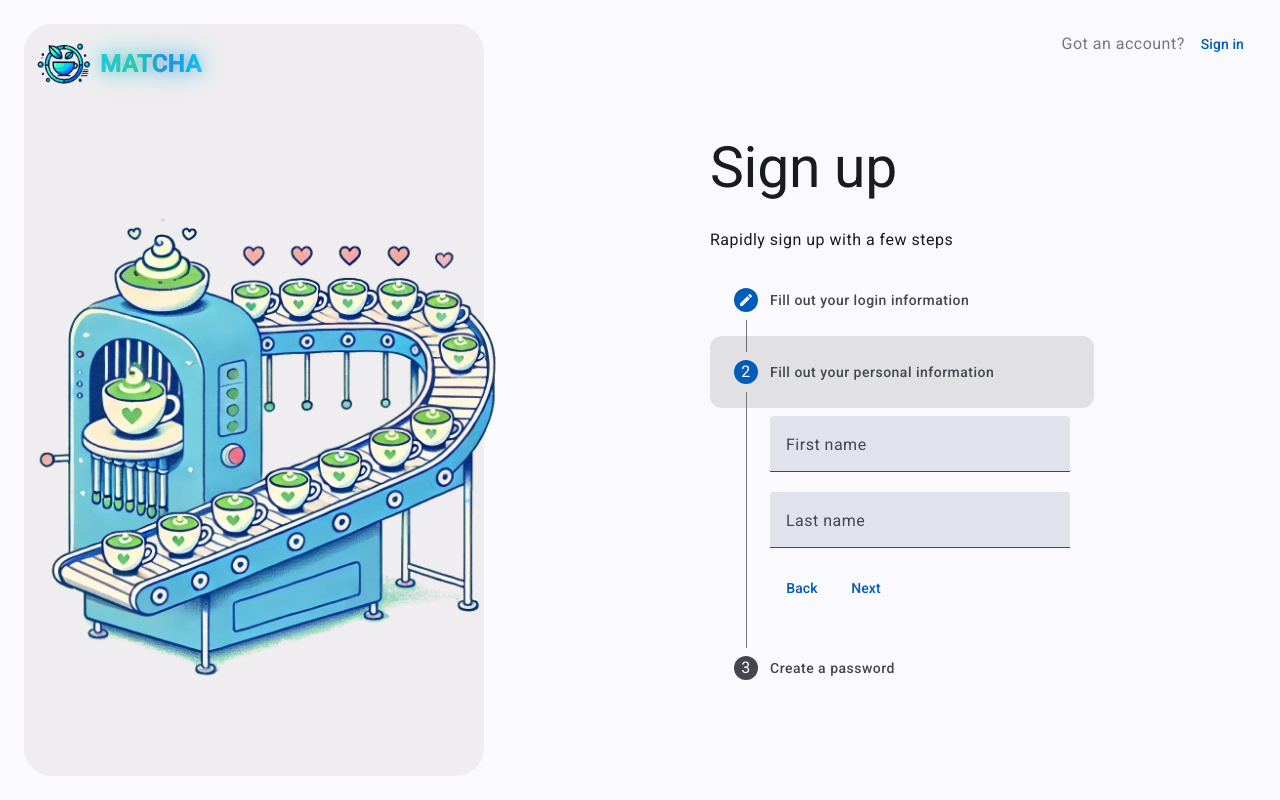
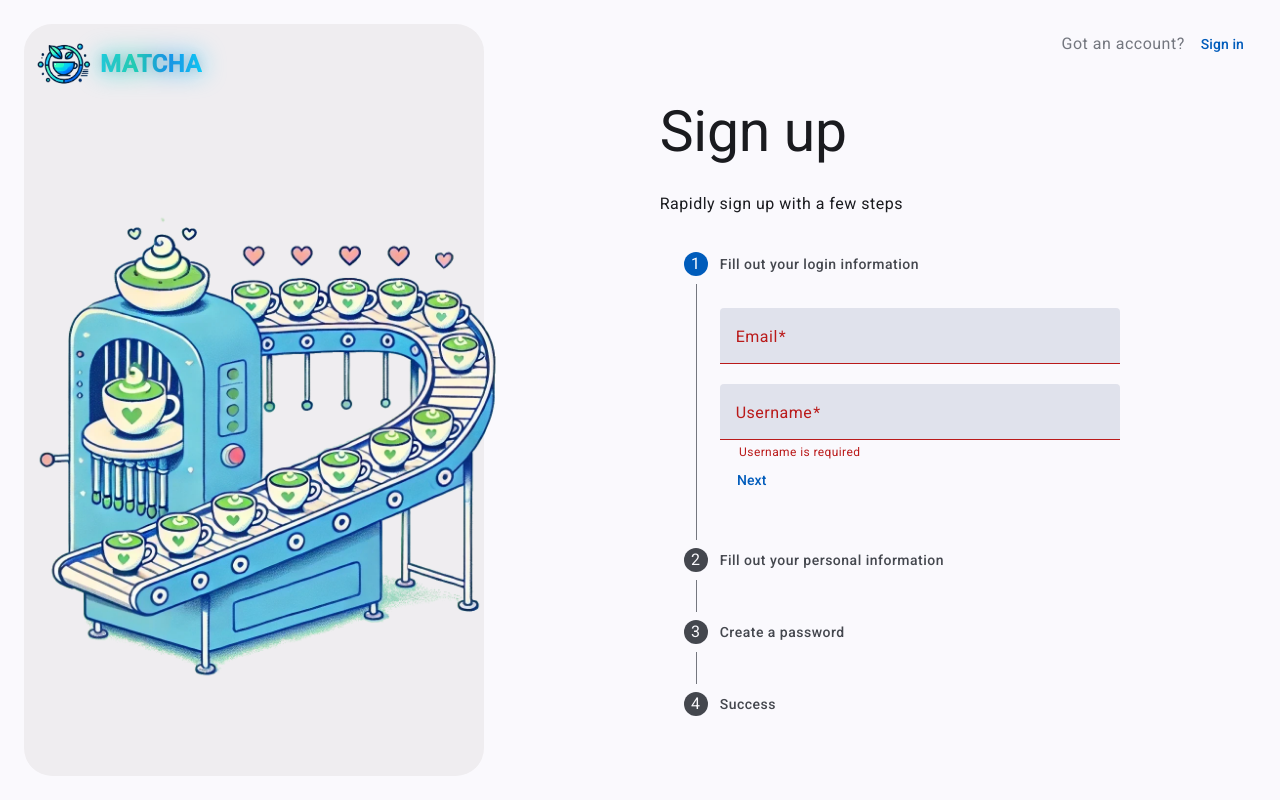
Before and after one commit to Rart3x/42-matcha, an Angular app: page /register in a window 1280 px wide. Both pictures are taken after a click on the button "Next". Built offline with nearby package versions, Linux system fonts and the light colour scheme; no server answers.

Commit message:
wip: setting up shared validation for register form

```diff
--- a/src/api/api.ts
+++ b/src/api/api.ts
@@ -5,6 +5,7 @@ import { SessionMiddleware } from '@api/middlewares/session.middleware';
 import { UnauthorizedError } from '@api/exceptions/UnauthorizedError';
 import { AuthController } from '@api/controllers/auth.controller';
 import { AccountController } from '@api/controllers/account.controller';
+import { ValidationError } from '@api/exceptions/ValidationError';
 
 ////////////////////////////////////////////////////////////////////////////////////////////////////////////////////////
 /// Configure root api router with global middlewares                                                                ///
@@ -46,6 +47,11 @@ ApiRouter.use((err: Error, req: Request, res: Response, next: NextFunction) => {
             .status(401)
             .json({ error: { name: err.name, message: err.message } });
     }
+    if (err instanceof ValidationError) {
+        return res
+            .status(400)
+            .json({ error: { name: err.name, message: err.message } });
+    }
     return res.sendStatus(400);
 });
 
--- /dev/null
+++ b/src/api/exceptions/ValidationError.ts
@@ -0,0 +1,7 @@
+export class ValidationError extends Error {
+    constructor(message?: string) {
+        super();
+        this.name = 'Validation';
+        this.message = message || 'Validation error';
+    }
+}
--- /dev/null
+++ b/src/api/validators/ApiValidator.ts
@@ -0,0 +1,25 @@
+/**
+ * ApiValidator type.
+ */
+export type ApiValidator = {
+    name: string;
+    message: string;
+    validate: (value: string | undefined) => boolean;
+};
+
+export type ApiValidationError = {
+    name: string;
+    message: string;
+};
+
+export function validate(
+    value: string | undefined,
+    validators: ApiValidator[],
+): ApiValidationError[] {
+    return validators
+        .filter((validator) => !validator.validate(value))
+        .map((validator) => ({
+            name: validator.name,
+            message: validator.message,
+        }));
+}
--- /dev/null
+++ b/src/api/validators/password.validators.ts
@@ -0,0 +1,39 @@
+import { ApiValidator } from '@api/validators/ApiValidator';
+
+export const passwordValidators: ApiValidator[] = [
+    {
+        name: 'required',
+        message: 'Password is required',
+        validate: (value) => !!value,
+    },
+    {
+        name: 'minLength',
+        message: 'Password must be at least 8 characters',
+        validate: (value) => !!value && value.length >= 8,
+    },
+    {
+        name: 'maxLength',
+        message: 'Password must be at most 100 characters',
+        validate: (value) => !!value && value.length <= 100,
+    },
+    {
+        name: 'containsUppercase',
+        message: 'Password must contain at least one uppercase letter',
+        validate: (value) => /[A-Z]/.test(value || ''),
+    },
+    {
+        name: 'containsLowercase',
+        message: 'Password must contain at least one lowercase letter',
+        validate: (value) => /[a-z]/.test(value || ''),
+    },
+    {
+        name: 'containsNumber',
+        message: 'Password must contain at least one number',
+        validate: (value) => /[0-9]/.test(value || ''),
+    },
+    {
+        name: 'containsSpecialCharacter',
+        message: 'Password must contain at least one special character',
+        validate: (value) => /[^a-zA-Z0-9]/.test(value || ''),
+    },
+];
--- /dev/null
+++ b/src/api/validators/username.validators.ts
@@ -0,0 +1,24 @@
+import { ApiValidator } from './ApiValidator';
+
+export const usernameValidators: ApiValidator[] = [
+    {
+        name: 'required',
+        message: 'Username is required',
+        validate: (value) => !!value,
+    },
+    {
+        name: 'minLength',
+        message: 'Username must be at least 3 characters',
+        validate: (value) => !!value && value.length >= 3,
+    },
+    {
+        name: 'maxLength',
+        message: 'Username must be at most 20 characters',
+        validate: (value) => !!value && value.length <= 20,
+    },
+    {
+        name: 'containsOnlyLettersAndNumbers',
+        message: 'Username must contain only letters and numbers',
+        validate: (value) => /^[a-zA-Z0-9]+$/.test(value || ''),
+    },
+];
--- a/src/app/core/auth/pages/register-page/register-page.component.html
+++ b/src/app/core/auth/pages/register-page/register-page.component.html
@@ -14,7 +14,7 @@
         <p>Rapidly sign up with a few steps</p>
 
         <form [formGroup]="registerForm">
-            <mat-stepper orientation="vertical">
+            <mat-stepper orientation="vertical" linear>
                 <!-- Step 1 -->
                 <mat-step [stepControl]="registerForm.controls.loginInfoStep">
                     <ng-template matStepLabel
@@ -44,6 +44,19 @@
                                         .username
                                 "
                             />
+                            <mat-error>
+                                @if (
+                                    registerForm.controls.loginInfoStep.controls
+                                        .username.errors
+                                ) {
+                                    {{
+                                        Object.values(
+                                            registerForm.controls.loginInfoStep
+                                                .controls.username.errors
+                                        )[0]
+                                    }}
+                                }
+                            </mat-error>
                         </mat-form-field>
                     </div>
 
@@ -141,6 +154,12 @@
                         </button>
                     </div>
                 </mat-step>
+
+                <mat-step>
+                    <ng-template matStepLabel>Success</ng-template>
+                    <p>Your account has been created successfully!</p>
+                    <p>An email has been sent to you to verify your account.</p>
+                </mat-step>
             </mat-stepper>
         </form>
     </div>
--- a/src/app/core/auth/pages/register-page/register-page.component.ts
+++ b/src/app/core/auth/pages/register-page/register-page.component.ts
@@ -3,9 +3,11 @@ import { AuthLayoutComponent } from '@app/core/auth/auth-layout/auth-layout.comp
 import { MatButtonModule } from '@angular/material/button';
 import { RouterModule } from '@angular/router';
 import { MatStepperModule } from '@angular/material/stepper';
-import { FormBuilder, ReactiveFormsModule } from '@angular/forms';
+import { FormBuilder, ReactiveFormsModule, Validators } from '@angular/forms';
 import { MatFormFieldModule } from '@angular/material/form-field';
 import { MatInputModule } from '@angular/material/input';
+import { fromApiValidator } from '@app/shared/validators/from-api-validator';
+import { usernameValidators } from '@api/validators/username.validators';
 
 @Component({
     selector: 'app-register-page',
@@ -27,16 +29,20 @@ export class RegisterPageComponent {
 
     registerForm = this.#fb.nonNullable.group({
         loginInfoStep: this.#fb.nonNullable.group({
-            email: this.#fb.nonNullable.control(''),
-            username: this.#fb.nonNullable.control(''),
+            email: ['', [Validators.required]],
+            username: [
+                '',
+                [Validators.required, fromApiValidator(usernameValidators)],
+            ],
         }),
         passwordStep: this.#fb.nonNullable.group({
-            password: this.#fb.nonNullable.control(''),
-            confirmPassword: this.#fb.nonNullable.control(''),
+            password: ['', [Validators.required]],
+            confirmPassword: ['', [Validators.required]],
         }),
         personalInfoStep: this.#fb.nonNullable.group({
-            firstName: this.#fb.nonNullable.control(''),
-            lastName: this.#fb.nonNullable.control(''),
+            firstName: ['', [Validators.required]],
+            lastName: ['', [Validators.required]],
         }),
     });
+    protected readonly Object = Object;
 }
--- /dev/null
+++ b/src/app/shared/validators/from-api-validator.ts
@@ -0,0 +1,16 @@
+import { ApiValidator, validate } from '@api/validators/ApiValidator';
+import { AbstractControl, ValidationErrors, ValidatorFn } from '@angular/forms';
+
+export function fromApiValidator(apiValidators: ApiValidator[]): ValidatorFn {
+    return (control: AbstractControl): ValidationErrors | null => {
+        const value = control.value as string | undefined;
+
+        const errors = validate(value, apiValidators);
+
+        return errors.length > 0
+            ? Object.fromEntries(
+                  errors.map((error) => [error.name, error.message]),
+              )
+            : null;
+    };
+}
```
